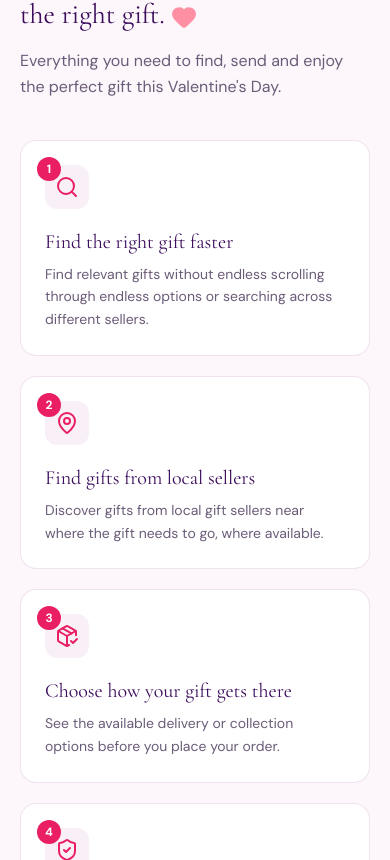
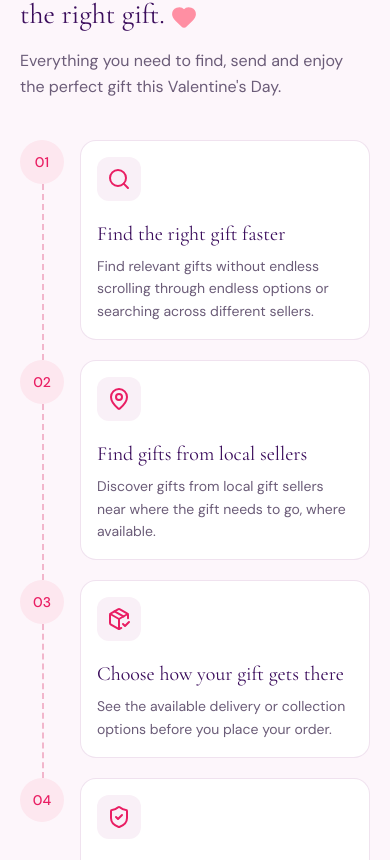
Before and after one commit to kgotsofatsom/Evivi, a React (Vite) app: page / in a window 390 px wide. Shown: the part 1244-2104 px from the top of the page. Built offline with nearby package versions, Linux system fonts and the light colour scheme.

Commit message:
fixed CTA Button

```diff
--- a/src/components/SellerGrowth.jsx
+++ b/src/components/SellerGrowth.jsx
@@ -40,13 +40,13 @@ export default function SellerGrowth() {
                 </p>
               </div>
             </div>
-            <div className="mt-8 w-full flex flex-wrap items-center gap-6">
+            <div className="mt-8 flex flex-col gap-3 sm:w-full sm:flex-row sm:flex-wrap sm:items-center sm:gap-6">
               <button
                 type="button"
                 onClick={() => {
                   window.dispatchEvent(new CustomEvent("evivi-select-role", { detail: "seller" }));
                 }}
-                className="inline-flex items-center justify-center gap-2 rounded-full bg-white px-7 py-3.5 font-medium text-plum-deep transition-transform md:hover:-translate-y-0.5"
+                className="inline-flex w-full items-center justify-center gap-2 rounded-full bg-white px-7 py-3.5 font-medium text-plum-deep transition-transform sm:w-auto md:hover:-translate-y-0.5"
               >
                 {CTA.seller.label}
                 <ChevronRight size={16} aria-hidden="true" />
@@ -54,7 +54,7 @@ export default function SellerGrowth() {
 
               <Link
                 to="/HowToSell"
-                className="inline-flex items-center justify-center gap-1 rounded-full border border-white/40 px-5 py-2.5 text-sm font-medium text-white transition-all hover:bg-white/10 sm:rounded-none sm:border-0 sm:px-0 sm:py-0 sm:text-base sm:underline sm:underline-offset-4 sm:hover:bg-transparent sm:hover:opacity-80"
+                className="inline-flex w-full items-center justify-center gap-1 rounded-full border border-white/40 px-5 py-2.5 text-sm font-medium text-white transition-all hover:bg-white/10 sm:w-auto sm:rounded-none sm:border-0 sm:px-0 sm:py-0 sm:text-base sm:underline sm:underline-offset-4 sm:hover:bg-transparent sm:hover:opacity-80"
               >
                 See How Selling Works
                 <ChevronRight size={14} aria-hidden="true" />
--- a/src/components/WhyEvivi.jsx
+++ b/src/components/WhyEvivi.jsx
@@ -54,7 +54,70 @@ export default function WhyEvivi() {
           </p>
         </div>
 
-        <div className="mt-10 grid gap-5 sm:grid-cols-2 lg:grid-cols-4">
+        {/* Mobile: numbered rail with dashed connector */}
+        <div className="mt-10 max-w-2xl md:hidden">
+          {benefits.map((item, i) => (
+            <div key={item.title} className="relative flex gap-4 pb-5 last:pb-0">
+              {i < benefits.length - 1 && (
+                <span
+                  className="absolute left-[22px] top-11 bottom-0 border-l-2 border-dashed"
+                  style={{ borderColor: "#F2B6CC" }}
+                  aria-hidden="true"
+                />
+              )}
+              <span
+                className="relative z-10 flex size-11 shrink-0 items-center justify-center rounded-full text-sm font-medium"
+                style={{ backgroundColor: "#FDE7EF", color: ACCENT }}
+              >
+                {String(i + 1).padStart(2, "0")}
+              </span>
+              <div className="flex-1 rounded-2xl border border-border/70 bg-card px-4 py-4">
+                <span
+                  className="flex size-11 items-center justify-center rounded-xl bg-secondary"
+                  style={{ color: ACCENT }}
+                >
+                  <item.icon className="size-6" aria-hidden="true" />
+                </span>
+                <h3 className="font-display mt-5 text-xl leading-[1.3] text-plum-deep">
+                  {item.title}
+                </h3>
+                <p className="mt-2 text-sm leading-relaxed text-muted-foreground">{item.copy}</p>
+              </div>
+            </div>
+          ))}
+        </div>
+
+        {/* Desktop: original 4-column grid with badge-on-icon-corner numbering */}
+        <div className="mt-10 hidden gap-5 md:grid md:grid-cols-2 lg:grid-cols-4">
+          {benefits.map((item, i) => (
+            <div
+              key={item.title}
+              className="rounded-2xl border border-border/70 bg-card p-6 transition-all md:hover:-translate-y-1 md:hover:shadow-soft"
+            >
+              <div className="relative inline-flex">
+                <span
+                  className="flex size-11 items-center justify-center rounded-xl bg-secondary"
+                  style={{ color: ACCENT }}
+                >
+                  <item.icon className="size-6" aria-hidden="true" />
+                </span>
+                <span
+                  className="absolute -left-2 -top-2 flex size-6 items-center justify-center rounded-full text-xs font-bold text-white"
+                  style={{ backgroundColor: ACCENT }}
+                  aria-hidden="true"
+                >
+                  {i + 1}
+                </span>
+              </div>
+              <h3 className="font-display mt-5 text-xl leading-[1.3] text-plum-deep">
+                {item.title}
+              </h3>
+              <p className="mt-2 text-sm leading-relaxed text-muted-foreground">{item.copy}</p>
+            </div>
+          ))}
+        </div>
+
+        {/* <div className="mt-10 grid gap-5 sm:grid-cols-2 lg:grid-cols-4">
           {benefits.map((item, i) => (
             <div
               key={item.title}
@@ -83,7 +146,7 @@ export default function WhyEvivi() {
               <p className="mt-2 text-sm leading-relaxed text-muted-foreground">{item.copy}</p>
             </div>
           ))}
-        </div>
+        </div> */}
 
         <div className="mt-6 flex flex-col items-start gap-4 rounded-2xl border border-[#f6c9d6] bg-gradient-to-br from-[#fdf1f5] to-[#fbe4ec] p-6 sm:flex-row sm:items-center md:p-8">
           <span
```
